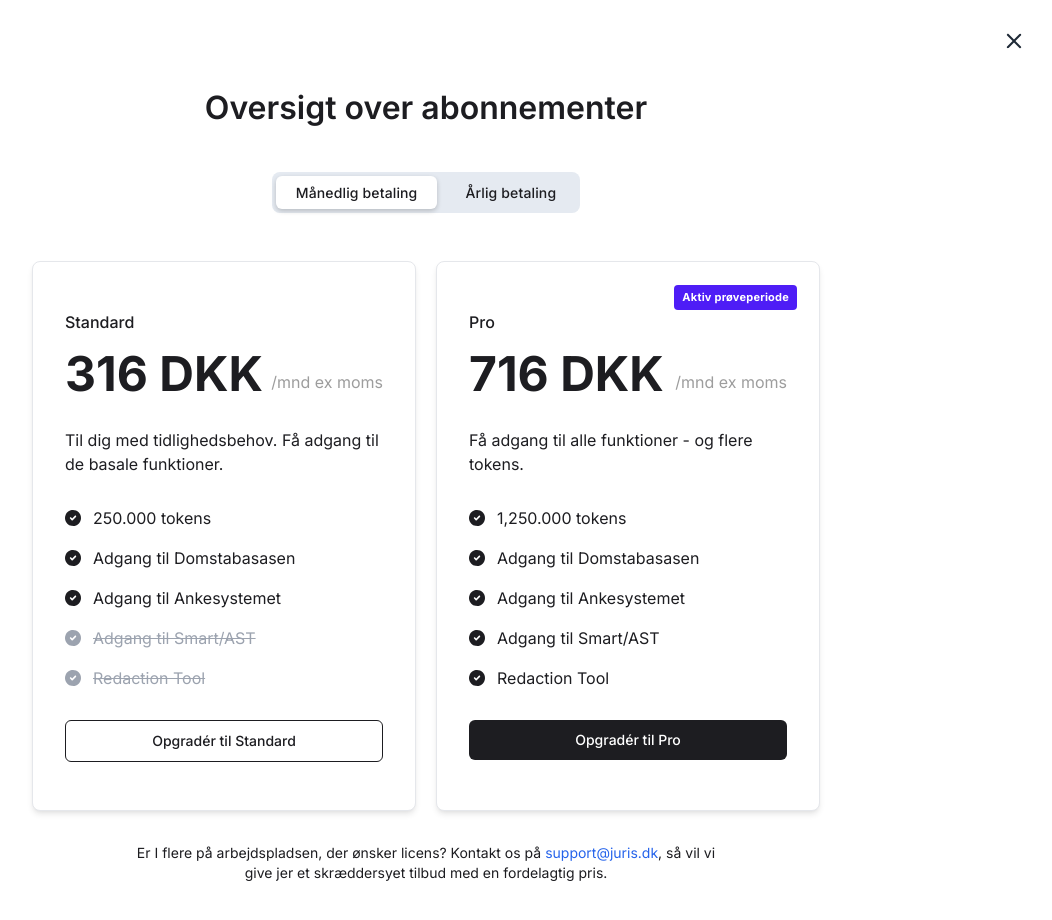
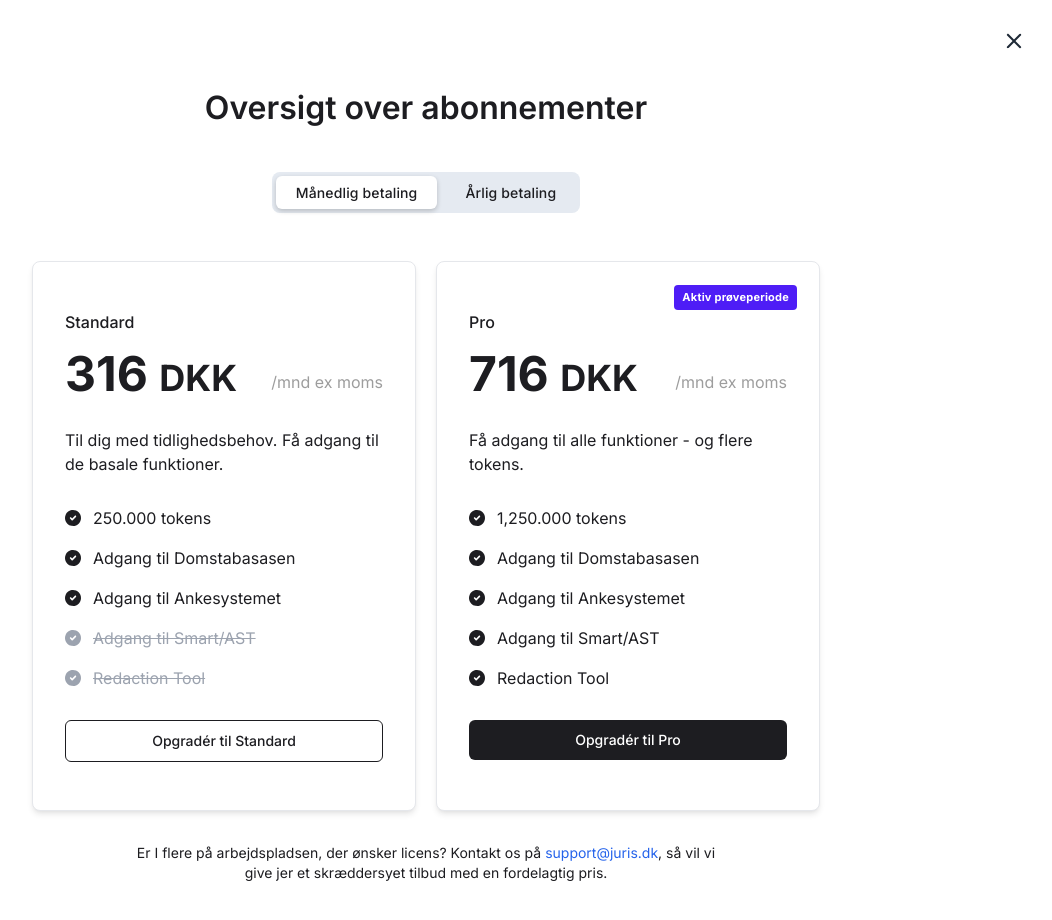
Before and after one commit to simonkataev/pricing-app, a Next.js app: page /pricing in a window 1280 px wide. Shown: the top 920 px of the page, without its empty margins (214-1266 px from the left). Built offline with nearby package versions, Linux system fonts and the light colour scheme.

Commit message:
chore: updated unit font size

```diff
--- a/src/components/pricing/PricingCard.tsx
+++ b/src/components/pricing/PricingCard.tsx
@@ -41,7 +41,7 @@ const PricingCard: React.FC<PricingCardProps> = ({
 
         <div className="flex items-end justify-between">
           <span className="text-5xl font-extrabold text-black font-inter">
-            {price} DKK
+            {price} <span className="text-4xl">DKK</span>
           </span>
           <span className="text-base text-grey mb-1 font-inter">
             /{billingCycle === "monthly" ? "mnd ex moms" : "mnd ex år"}
--- a/tailwind.config.js
+++ b/tailwind.config.js
@@ -21,7 +21,6 @@ module.exports = {
       },
       fontFamily: {
         inter: ["Inter", "sans-serif"],
-        outfit: ["Outfit", "sans-serif"],
       },
       boxShadow: {
         sm: "0px 4px 6px -1px rgba(0, 0, 0, 0.10), 0px 2px 4px -2px rgba(0, 0, 0, 0.05)",
```
